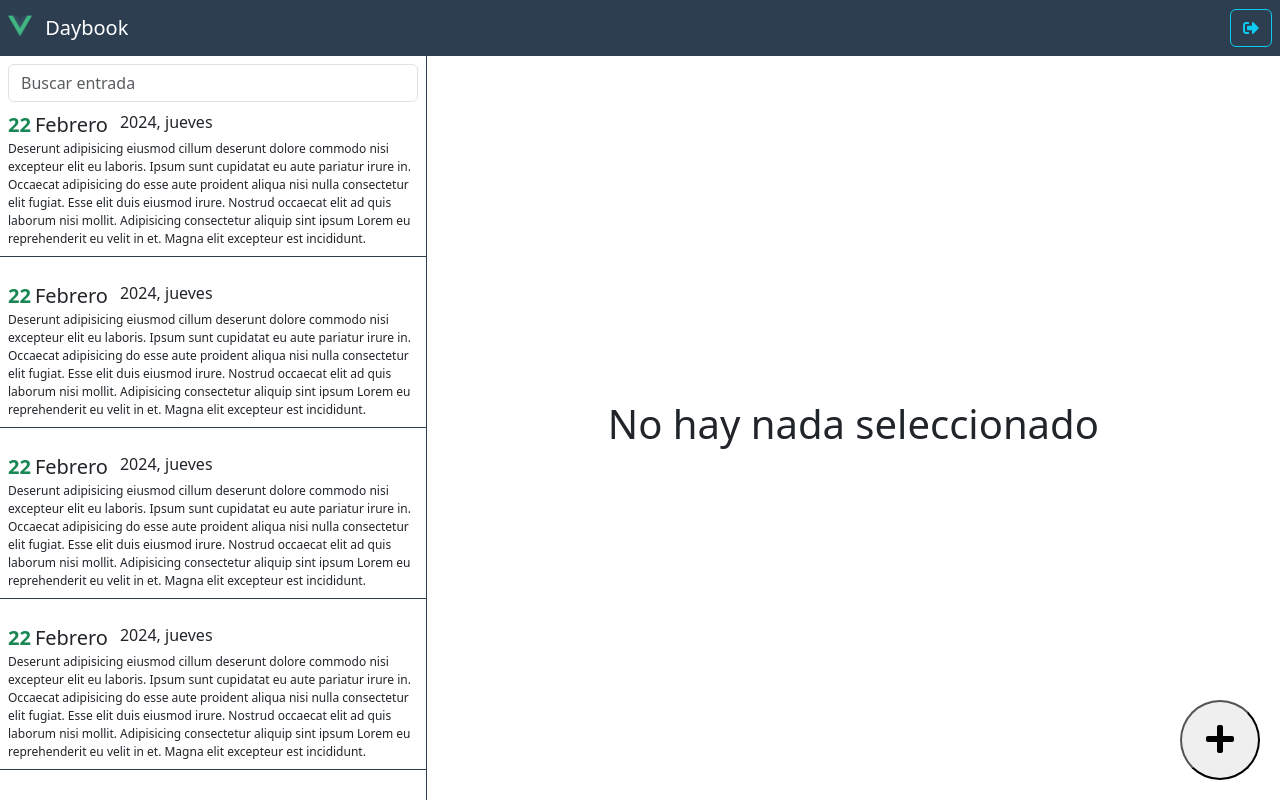
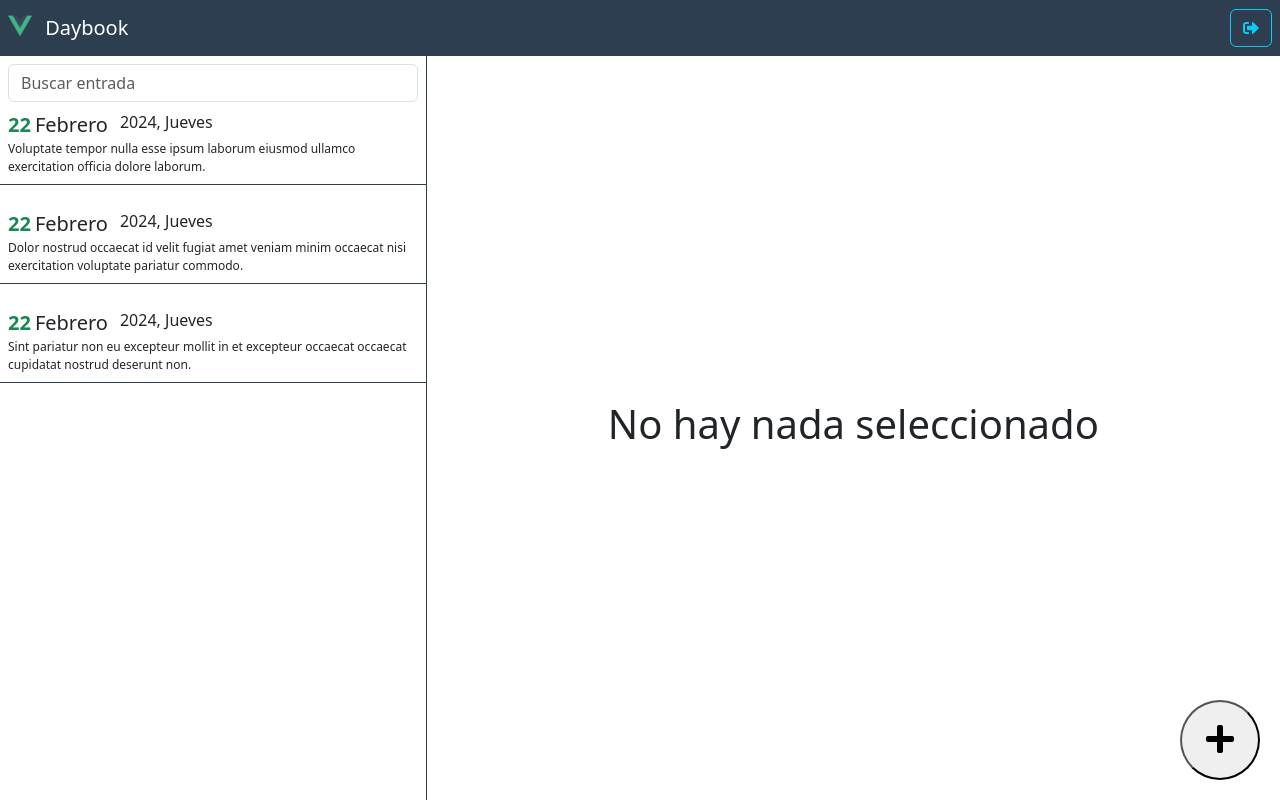
Before and after one commit to Jennitax/vue-journal-vuex, a Vue app: page / in a window 1280 px wide. Both pictures are taken after a click on the button "Success". Built offline with nearby package versions, Linux system fonts and the light colour scheme.

Commit message:
Date entry

```diff
--- a/src/modules/daybook/components/EntryList.vue
+++ b/src/modules/daybook/components/EntryList.vue
@@ -5,13 +5,15 @@
             type="text"
             class="form-control"
             placeholder="Buscar entrada"
+            v-model="term"
             />
         </div>
 
         <div class="entry-scrollarea">
             <EntryS
-                v-for="item in 100"
-                :key="item"
+                v-for="entry in entriesByTerm"
+                :key="entry.id"
+                :entry="entry"
             />
         </div>
     </div>
@@ -20,11 +22,23 @@
 
 <script>
 import { defineAsyncComponent } from 'vue'
+import {mapGetters} from 'vuex'
+
 export default {
     components: {
         EntryS: defineAsyncComponent(() => import ('./EntryS.vue'))
     },
-
+    computed: {
+        ...mapGetters('journal', ['getEntriesByTerm']),
+        entriesByTerm(){
+            return this.getEntriesByTerm(this.term)
+        }
+    },
+    data(){
+        return{
+            term: ''
+        }
+    }
 }
 </script>
 
--- a/src/modules/daybook/components/EntryS.vue
+++ b/src/modules/daybook/components/EntryS.vue
@@ -1,23 +1,52 @@
 <template>
   <div
     class="entry-container mb-3 pointer p-2"
-    @click="$router.push({name: 'entry', params: {id:10 }})"
+    @click="$router.push({name: 'entry', params: {id: entry.id }})"
     >
         <!-- Tittle -->
         <div class="entry-title d-flex">
-            <span class="text-success fs-5 fw-bold">22</span>
-            <span class="mx-1 fs-5">Febrero</span>
-            <span class="mx-2 fw-light">2024, jueves</span>
+            <span class="text-success fs-5 fw-bold">{{day}}</span>
+            <span class="mx-1 fs-5">{{month}}</span>
+            <span class="mx-2 fw-light">{{yearDay}}</span>
         </div>
 
         <div class="entry-description">
-            Deserunt adipisicing eiusmod cillum deserunt dolore commodo nisi excepteur elit eu laboris. Ipsum sunt cupidatat eu aute pariatur irure in. Occaecat adipisicing do esse aute proident aliqua nisi nulla consectetur elit fugiat. Esse elit duis eiusmod irure. Nostrud occaecat elit ad quis laborum nisi mollit. Adipisicing consectetur aliquip sint ipsum Lorem eu reprehenderit eu velit in et. Magna elit excepteur est incididunt.
+            {{shortText}}
         </div>
     </div>
 </template>
 
 <script>
+
+const months = ['Enero', 'Febrero', 'Marzo', 'Abril', 'Mayo', 'Junio','Julio', 'Agosto', 'Septiembre', 'Octubre', 'Noviembre', 'Diciembre']
+const days   = ['Domingo','Lunes','Martes','Miércoles','Jueves','Viernes','Sábado']
+
 export default {
+    props: {
+        entry: {
+            type: Object,
+            required: true
+        }
+    },
+    computed: {
+        shortText(){
+            return ( this.entry.text.length > 130)
+                ? this.entry.text.substring(0,130) + '...'
+                : this.entry.text
+        },
+        day(){
+            const date = new Date(this.entry.date)
+            return date.getDate()
+        },
+         month(){
+            const date = new Date(this.entry.date)
+            return months [date.getMonth()]
+        },
+        yearDay(){
+            const date = new Date(this.entry.date)
+            return `${date.getFullYear()}, ${days[date.getDay()]}`
+        }
+    }
 
 }
 </script>
--- a/src/modules/daybook/store/journal/getters.js
+++ b/src/modules/daybook/store/journal/getters.js
@@ -4,8 +4,11 @@
 // return state
 // }
 
-export const getEntriesByTerm = (/*state*/) => {
+export const getEntriesByTerm = (state) => (term = '') =>{
 
+    if(term.length === 0)  return state.entries
+
+    return state.entries.filter(entry => entry.text.toLowerCase().includes(term.toLocaleLowerCase()))
 }
 export const getEntryById = (/*state*/) => {
 
```
